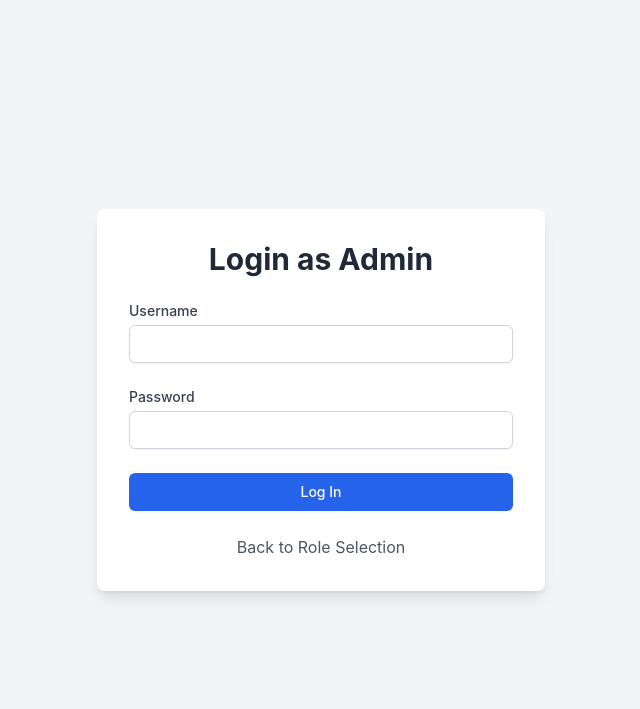
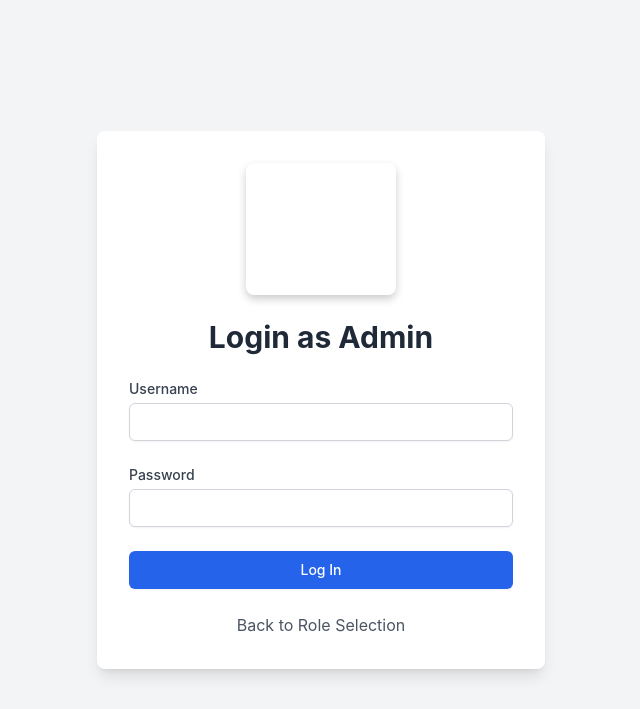
Before and after one commit to drsdass/Members_portal, a Flask app: page /login in a window 1280 px wide. Shown: the top 709 px of the page, without its empty margins (319-959 px from the left). Run offline with Flask 3, Linux system fonts and the light colour scheme; the visitor is signed in with stand-in values (Sample User, id 1); parts of the project's set-up code (start-up, migrations or seed data) failed here and were passed over; some libraries are stand-ins or nearby versions.

Commit message:
Update login.html

```diff
--- a/templates/login.html
+++ b/templates/login.html
@@ -11,6 +11,9 @@
 </head>
 <body class="bg-gray-100 flex items-center justify-center min-h-screen">
     <div class="bg-white p-8 rounded-lg shadow-lg w-full max-w-md">
+        <div class="text-center mb-6">
+            <img src="{{ url_for('static', filename='Labs Logo-03.png') }}" alt="Company Logo" style="max-width: 150px; height: auto; border-radius: 8px; box-shadow: 0 4px 8px rgba(0,0,0,0.2); margin: 0 auto;">
+        </div>
         <h2 class="text-3xl font-bold text-center text-gray-800 mb-6">Login as {{ selected_role | replace('_', ' ') | title }}</h2>
         {% if error %}
             <p class="bg-red-100 border border-red-400 text-red-700 px-4 py-3 rounded-md mb-4 text-center">{{ error }}</p>
```
